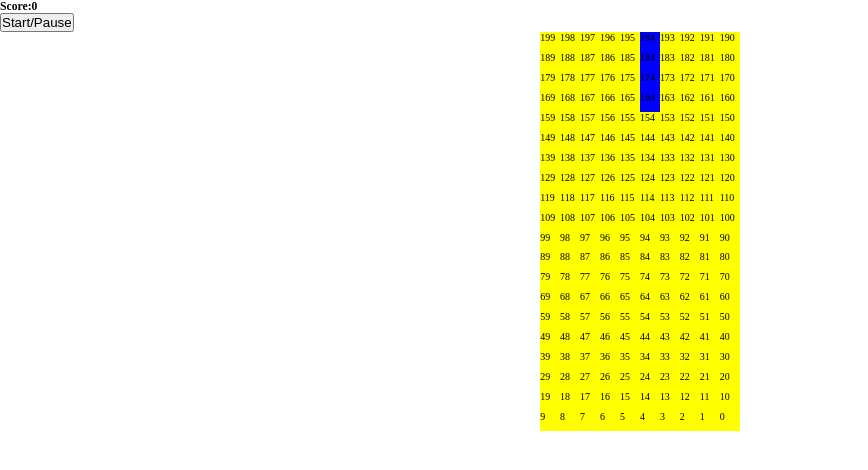
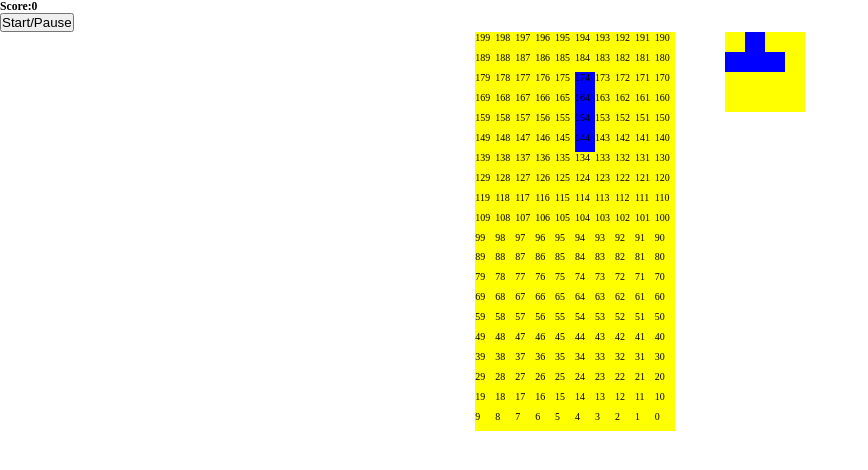
Before and after one commit to ssbrolly/Tetris, a plain HTML site: page index.html in a window 1280 px wide. Both pictures are taken after a click on the button "Start/Pause". Shown: the whole page, without its empty margins (0-868 px from the left). Drawn offline with Linux system fonts and the light colour scheme.

Commit message:
implemented the mini-display

```diff
--- a/index.html
+++ b/index.html
@@ -11,6 +11,7 @@
 		<h3>Score:<span id="score">0</span></h3>
 		<button id="start-button">Start/Pause</button>
 
+		<div class="container">
 			<div class="grid">
 				<div class="taken"></div>
 				<div class="taken"></div>
@@ -24,6 +25,9 @@
 				<div class="taken"></div>
 			</div>
 
+			<div class="mini-grid"></div>
+		</div>
+
 		<script src="script.js"></script>
 	</body>
 </html>
--- a/script.js
+++ b/script.js
@@ -1,4 +1,11 @@
 const grid = document.querySelector('.grid');
+const miniGrid = document.querySelector('.mini-grid');
+
+const scoreDisplay = document.querySelector('#score');
+const startButton = document.querySelector('#start-button');
+
+let timerId;
+let score = 0;
 
 for (let i = 0; i < 200; i++) {
 	let html = `
@@ -7,10 +14,18 @@ for (let i = 0; i < 200; i++) {
 	grid.insertAdjacentHTML('afterbegin', html);
 }
 
+for (let i = 0; i < 16; i++) {
+	let html = `
+        <div></div>
+    `;
+
+	miniGrid.insertAdjacentHTML('afterbegin', html);
+}
+
+// The Main Display
 let squares = [...document.querySelectorAll('.grid div')];
-const scoreDisplay = document.querySelector('#score');
-const startButton = document.querySelector('#start-button');
 const width = 10;
+let nextRandom = 0;
 
 // The Tetriminoes
 const lTetromino = [
@@ -54,6 +69,7 @@ let random = Math.trunc(Math.random() * theTetrominoes.length);
 
 let currentPosition = 4;
 let currentRotation = 0;
+
 let current = theTetrominoes[random][currentRotation];
 
 // Draw the first rotation in the first tetrimino
@@ -63,7 +79,7 @@ const draw = function () {
 	});
 };
 
-draw();
+// draw();
 
 // Undraw the tetrimino
 const undraw = function () {
@@ -84,10 +100,13 @@ const moveDown = function () {
 const freeze = function () {
 	if (current.some(index => squares[currentPosition + index + width].classList.contains('taken'))) {
 		current.forEach(index => squares[currentPosition + index].classList.add('taken'));
-		random = Math.trunc(Math.random() * theTetrominoes.length);
+		random = nextRandom;
+		nextRandom = Math.trunc(Math.random() * theTetrominoes.length);
 		current = theTetrominoes[random][currentRotation];
 		currentPosition = 4;
 		draw();
+		displayShape();
+		addScore();
 	}
 };
 
@@ -121,12 +140,12 @@ const moveRight = function () {
 const rotate = function () {
 	undraw();
 
-	if (currentRotation >= 3) {
+	if (currentRotation === current.lenth) {
 		currentRotation = 0;
 	} else {
-		currentRotation += 1;
+		currentRotation++;
 	}
-	console.log(currentRotation);
+
 	current = theTetrominoes[random][currentRotation];
 	draw();
 };
@@ -146,3 +165,58 @@ const control = function (e) {
 
 // Keypress event
 document.addEventListener('keydown', control);
+
+// The mini Display
+
+let displaySquares = [...document.querySelectorAll('.mini-grid div')];
+const displayWidth = 4;
+let displayIndex = 0;
+
+const nextUpTertrominoes = [
+	[1, displayWidth + 1, displayWidth * 2 + 1, 2], // lTetromino
+	[0, displayWidth, displayWidth + 1, displayWidth * 2 + 1], // zTetromino
+	[1, displayWidth, displayWidth + 1, displayWidth + 2], // tetrimino
+	[0, 1, displayWidth, displayWidth + 1], // oTetromino
+	[1, displayWidth + 1, displayWidth * 2 + 1, displayWidth * 3 + 1], // iTetromino
+];
+
+// display the shape in the mini display
+const displayShape = function () {
+	displaySquares.forEach(square => {
+		square.classList.remove('tetrimino');
+	});
+
+	nextUpTertrominoes[nextRandom].forEach(index => {
+		displaySquares[displayIndex + index].classList.add('tetrimino');
+	});
+};
+
+// add functionality to the button
+startButton.addEventListener('click', () => {
+	if (timerId) {
+		clearInterval(timerId);
+		timerId = null;
+	} else {
+		draw();
+		timerId = setInterval(moveDown, 1000);
+		nextRandom = Math.trunc(Math.random() * theTetrominoes.length);
+		displayShape();
+	}
+});
+
+// add score
+const addScore = function () {
+	for (i = 0; i < 199; i += width) {
+		const row = [i, i + 1, i + 2, i + 3, i + 4, i + 5, i + 6, i + 7, i + 8, i + 9];
+
+		if (row.every(index => squares[index].classList.contains('taken'))) {
+			score += 10;
+			scoreDisplay.innerHTML = score;
+			row.forEach(index => {
+				squares[index].classList.remove('taken');
+			});
+
+			const squaresRemoved = squares.splice(i, width);
+		}
+	}
+};
--- a/style.css
+++ b/style.css
@@ -8,8 +8,13 @@ html {
 	font-size: 62.4%;
 }
 
+.container {
+	display: flex;
+	justify-content: center;
+}
+
 .grid {
-	margin: auto;
+	/* margin: auto; */
 	width: 20rem;
 	height: 40rem;
 	background-color: yellow;
@@ -25,9 +30,22 @@ html {
 }
 
 .tetrimino {
+	width: 20rem;
+	height: 40rem;
 	background-color: blue;
 }
 
-/* .taken {
-	display: none;
-} */
+.mini-grid {
+	width: 8rem;
+	height: 8rem;
+	margin-left: 5rem;
+	background-color: yellow;
+
+	display: flex;
+	flex-wrap: wrap;
+}
+
+.mini-grid div {
+	width: 2rem;
+	height: 2rem;
+}
```
Lines whose indentation alone changed are shown as unchanged.
